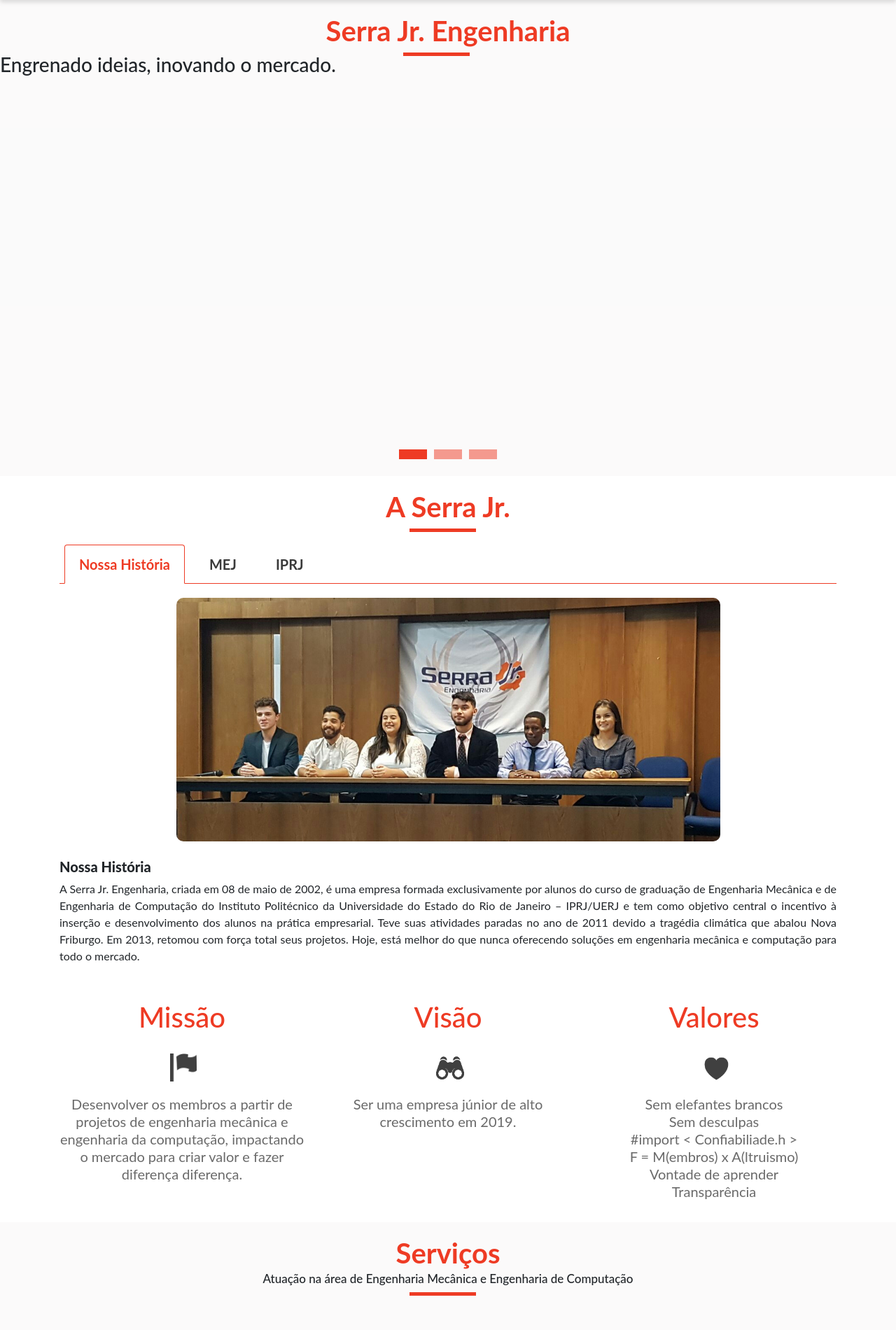
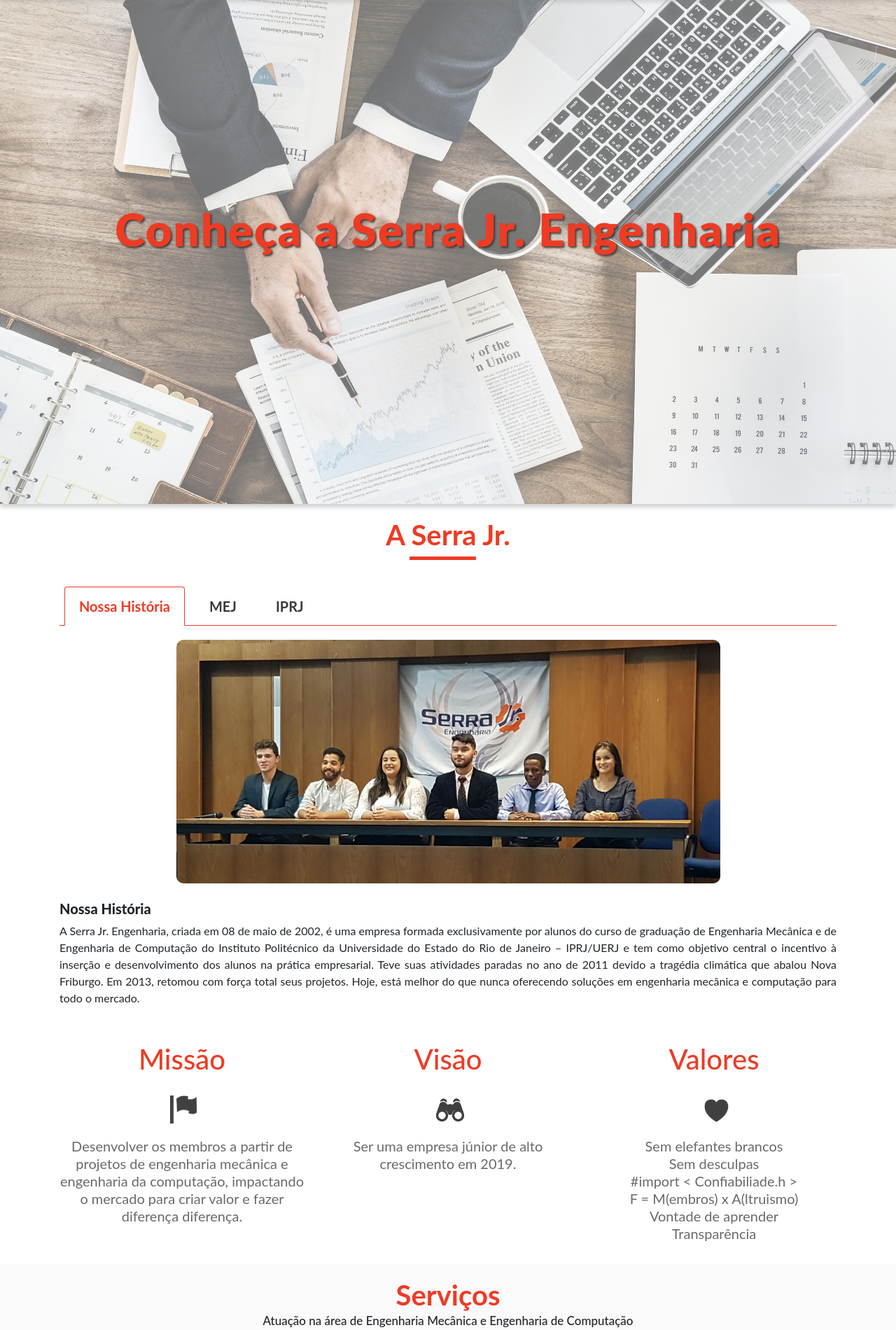
Before and after one commit to marcoaraujoneves/Novo-Site-SerraJr, a PHP site: page / in a window 1280 px wide, after a click on "INÍCIO". Shown: the part 72-1972 px from the top of the page at 70% size. Run offline with PHP 8.4, Linux system fonts and the light colour scheme.

Commit message:
Adição do slider na capa inicial da página Home

```diff
--- a/ServicosComp.html
+++ b/ServicosComp.html
@@ -185,8 +185,8 @@
                     <div class="modal-body">
                         <div class="container">
                             <div class="col-md-12" >
-                                <p class="modal_texto">Historicamente, nos meados das décadas de 70 e 80, com o avanço da eletrônica e, surgimento dos microprocessadores, o computador se tornou uma peça chave nos diversos setores industriais. Surgiram também os primeiros sistemas supervisórios. Basicamente, um sistema supervisório destina-se à capturar e armazenar em um banco de dados, informações sobre um processo de produção. As informações vem de sensores que capturam dados específicos (conhecidos como variáveis de processo) da planta industrial.</p>
-                                <p class="modal_texto">A <span>Serra Jr</span> trabalha na elaboração de projetos de software de supervisão. Nossos softwares monitoram em tempo real a produção utilizando <span class="modal_sublinhado_1">Arduino</span>, <span class="modal_sublinhado_1">Raspbarry Pi</span>, <span class="modal_sublinhado_1">Sensores digitais</span> e <span class="modal_sublinhado_1">Banco de dados</span> </p>
+                                <p class="modal_texto">Historicamente, nos meados das décadas de 70 e 80, com o avanço da eletrônica e, surgimento dos microprocessadores, o computador se tornou uma peça chave nos diversos setores industriais. Surgiram também os primeiros sistemas supervisores. Basicamente, um sistema supervisor destina-se à capturar e armazenar em um banco de dados, informações sobre um processo de produção. As informações vem de sensores que capturam dados específicos (conhecidos como variáveis de processo) da planta industrial.</p>
+                                <p class="modal_texto">A <span>Serra Jr</span> trabalha na elaboração de projetos de software de supervisão. Nossos softwares monitoram em tempo real a produção utilizando <span class="modal_sublinhado_1">Arduino</span>, <span class="modal_sublinhado_1">Raspberry Pi</span>, <span class="modal_sublinhado_1">Sensores digitais</span> e <span class="modal_sublinhado_1">Banco de dados</span> </p>
                                 <hr class="separador">
                                 <p class="modal_texto"><span class="modal_sublinhado_2">Principais benefíios do Sistema de Controle:</span> </p>
                                 <ul>
@@ -288,7 +288,7 @@
                         <div class="modal-body">
                             <div class="container">
                                 <div class="col-md-12" >
-                                    <p class="modal_texto">O sistema web permite uma visão abrangente dos custos com encargos fiscais, funcionários, montantes reservados para os serviços prestados ou produção do produto, além do controle do estoque e/ou caixa a partir do monitoramento desses dados. Com essas informações a Serrra Jr. elabora um sistema personalizado, o qual é possível saber se há excessos nos gastos, evitando erros humanos e garantindo uma maior qualidade dos registros e análises.</p>
+                                    <p class="modal_texto">O sistema web permite uma visão abrangente dos custos com encargos fiscais, funcionários, montantes reservados para os serviços prestados ou produção do produto, além do controle do estoque e/ou caixa a partir do monitoramento desses dados. Com essas informações a Serrra Jr. elabora um sistema personalizado, através do qual é possível saber se há excessos nos gastos, evitando erros humanos e garantindo maior qualidade dos registros e análises.</p>
                                     <p class="modal_texto"># Gostaria de saber se a Serra Jr pode te ajudar? Contate-nos e peça um orçamento ou agende uma reunião sem compromisso preenchendo os dados do nosso formulário de contato a seguir. #</p>
                                 </div>
                             </div>
--- a/css/estiloPrincipal.css
+++ b/css/estiloPrincipal.css
@@ -64,7 +64,7 @@ section{
 /* Seção Capa */
 #secaoCapa{
     width: 100%;
-    height: 85%;
+    height: 90%;
     position: relative;
 }
 
@@ -78,48 +78,24 @@ section{
     max-height: 100% !important;
     height: 100% !important;
 }
+
 #capa .col-md-12{
     position: relative;
-}
-#capa .col-md-12 .tab-content, #capa .col-md-12 .tab-content .tab-pane{
-    max-height: 100% !important;
-    height: 100% !important;
 }
 
 #capa{
     position: relative;
     width: 100%;
     margin-left: 0;
+    box-shadow: 0px 5px 6px lightgray;
 }
 
-#containerListaCapa{
-    width: 150px;
+.imgSlider{
     position: absolute;
-    bottom: 20px;
-}
-
-#listaCapa{
-    border: none;
-
-}
-
-.itemCapa{
-    width: 50px;
-}
-
-#listaCapa .itemCapa a{
-    border:none;
-    background-color: rgba(238, 59, 36, 0.5);
-    border-radius: 0;
-    margin: 5px;
-    transition: background-color 0.25s ease 0s;
-}
-
-#listaCapa .itemCapa a:hover, #listaCapa .itemCapa .active {
-    border:none;
-    background-color: #EE3B24;
-    border-radius: 0;
-    margin: 5px;
+    top: 0;
+    width: 100%;
+    opacity: 0;
+    height: inherit;
 }
 
 /* Seção sobre */
@@ -286,6 +262,30 @@ section{
 /*----------------------------------   Tipografia   -------------------------------------------*/
 /*---------------------------------------------------------------------------------------------*/
 
+.titulosCapa{
+    opacity: 0;
+    position: absolute;
+    top:40%;
+    width: 100%;
+    font-weight: 900;
+    font-size: 65px;
+    text-shadow: 2px 2px 3px #3a3a3a;
+    text-align: center;
+    letter-spacing: 2px;
+    color:#EE3B24;
+}
+
+.subtituloCapa{
+    opacity: 0;
+    position: absolute;
+    width: 100%;
+    top:67%;
+    font-weight: 700;
+    font-size: 50px;
+    text-align: center;
+    color:#00172f;
+}
+
 .tituloSecoes{
 
     position:relative;
--- a/index.html
+++ b/index.html
@@ -57,7 +57,7 @@
                 <div class="container">
 
                     <div class="navbar-brand">
-                        <a href="#">
+                        <a href="index.html">
                             <img class="img-logo" src="img/Principal/LogoSerraJr.png">
                         </a>
                     </div>
@@ -89,37 +89,18 @@
         <section class="secaoSite cinza" id="secaoCapa">
             <div class="container">
                 <div class="row" id="capa">
-                    <div class="col-md-12">
+                    <img class="imgSlider" data-ativo="1" src="img/Principal/capaSerra.jpg">
+                    <img class="imgSlider" data-ativo="2" src="img/Principal/capaComp.jpg">
+                    <img class="imgSlider" data-ativo="3" src="img/Principal/capaMec.jpg">
 
-                        <div class="tab-content">
-                            <div class="tab-pane active"  role="tabpanel" id="introSerra">
-                                <h1 class="tituloSecoes"> Serra Jr. Engenharia </h1>
+                    <h1 class="titulosCapa" data-textativo="1"> Conheça a Serra Jr. Engenharia </h1>
 
-                                <h3> Engrenado ideias, inovando o mercado. </h3>
-                            </div>
+                    <h1 class="titulosCapa" data-textativo="2"> Serviços em Engenharia de Computação </h1>
+                    <h2 class="subtituloCapa" data-textativo="2"> Desenvolvimento de Sites e Sistemas WEB, Sistemas e Automação de Processos </h2>
 
-                            <div class="tab-pane"  role="tabpanel" id="introComp">
-                                <h1 class="tituloSecoes"> Serviços em Engenharia de Computação </h1>
+                    <h1 class="titulosCapa" data-textativo="3"> Serviços em Engenharia Mecânica </h1>
+                    <h2 class="subtituloCapa" data-textativo="3"> Modelagem 3D de peças e máquinas, Análises Estruturais e Projeto de Máquinas </h2>
 
-                                <h3> Criação de sites e sistemas, automação comercial e industrial e desenvolvimento de aplicativos </h3>
-                            </div>
-
-                            <div class="tab-pane"  role="tabpanel" id="introMec">
-                                <h1 class="tituloSecoes"> Serviços em Engenharia Mecânica </h1>
-
-                                <h3> Desenho técnico e Modelagem 3D, análises estruturais, projetos de máquinas e equipamentos</h3>
-                            </div>
-                        </div>
-
-                        <div id="containerListaCapa">
-
-                            <ul class="nav nav-tabs" id="listaCapa"  role="tablist">
-                                <li class="nav-item itemCapa"><a class="nav-link active" href="#introSerra" role="tab" data-toggle="tab"></a></li>
-                                <li class="nav-item itemCapa"><a class="nav-link" href="#introComp" role="tab" data-toggle="tab"></a></li>
-                                <li class="nav-item itemCapa"><a class="nav-link" href="#introMec" role="tab" data-toggle="tab"></a></li>
-                            </ul>
-                        </div>
-                    </div>
                 </div>
             </div>
         </section>
@@ -131,7 +112,7 @@
                     <div class="col-md-12">
                         <h1 class="tituloSecoes"> A Serra Jr. </h1>
 
-                        <ul class="nav nav-tabs"  role="tablist">
+                        <ul class="nav nav-tabs" style="margin-top: 50px" role="tablist">
                             <li class="nav-item"><a class="linkSobre nav-link active" href="#nossa_historia" data-teste="0" role="tab" data-toggle="tab"> Nossa História </a></li>
                             <li class="nav-item"><a class="linkSobre nav-link" href="#mej" role="tab" data-toggle="tab"> MEJ </a></li>
                             <li class="nav-item"><a class="linkSobre nav-link" href="#iprj" role="tab" data-toggle="tab"> IPRJ </a></li>
@@ -471,4 +452,4 @@
     -->
 
     <script src="bootstrap/js/bootstrap.min.js"></script>
-    </html>
+</html>
```
Also changed, not shown: css/Responsividade.css (+116 -0 lines), js/scriptPrincipal.js (+32 -1 lines), img/Principal/capaSerra.jpg (added).
